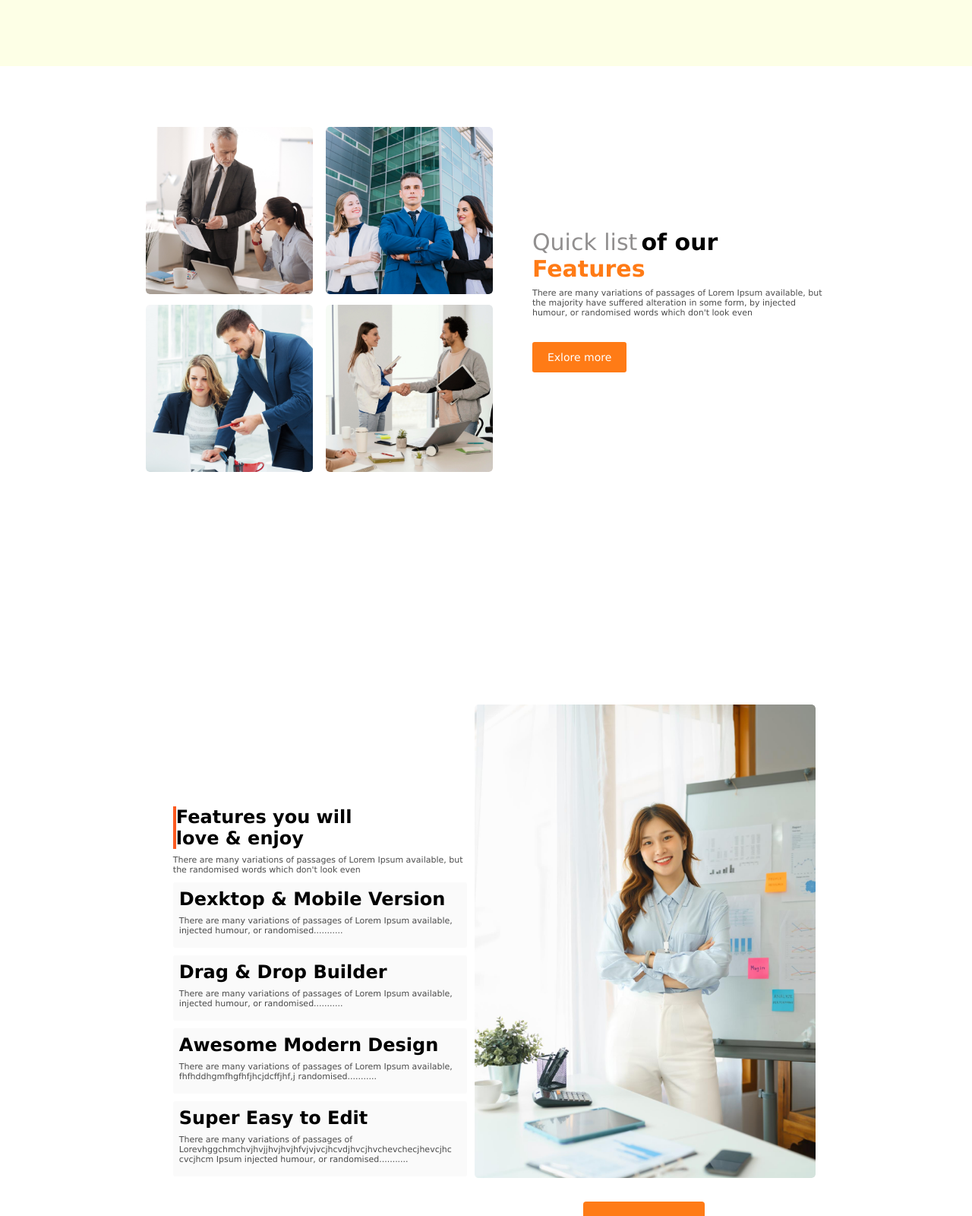
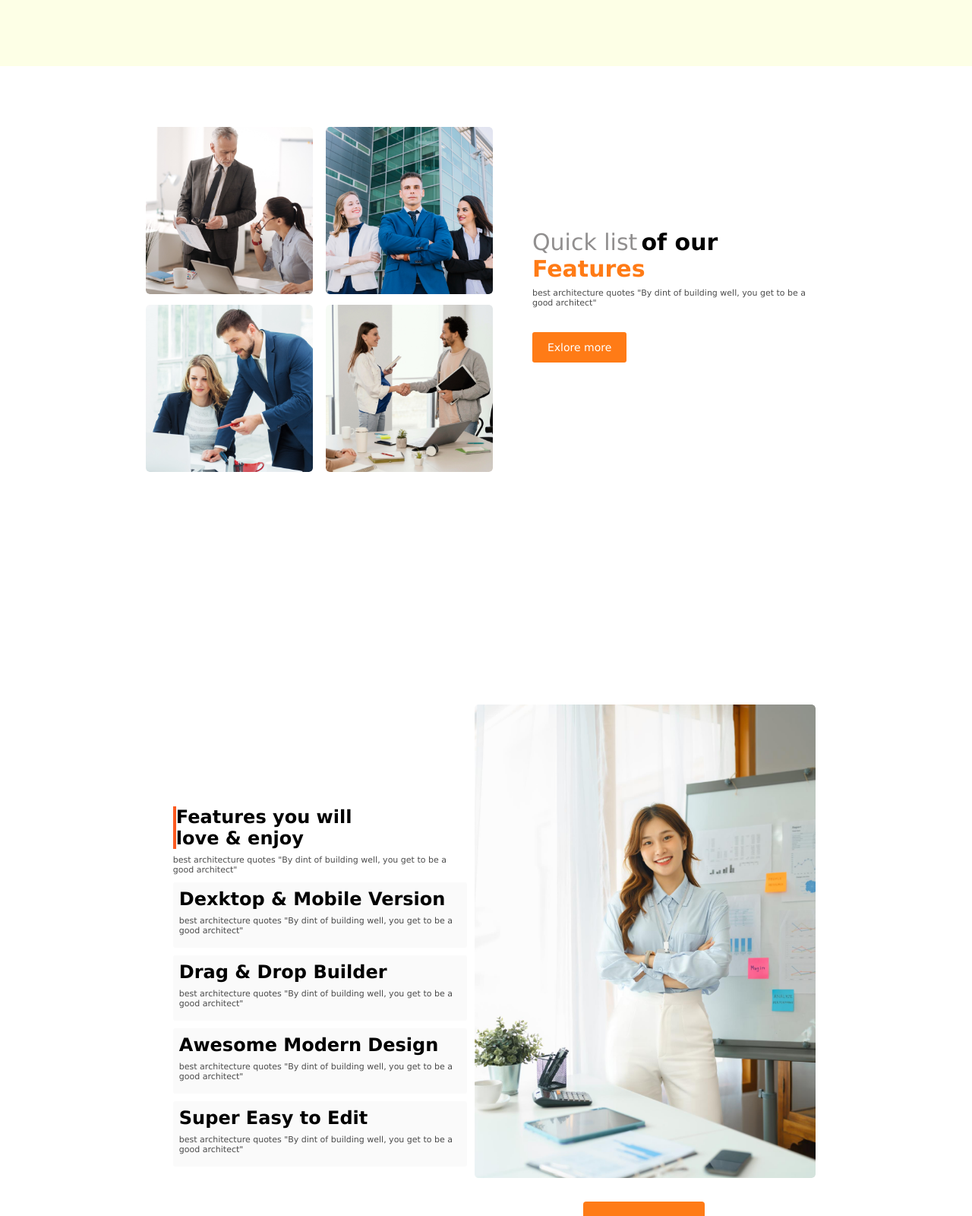
Before and after one commit to Nasif96/assignment217feb, a plain HTML site: page index.html in a window 1280 px wide. Shown: the part 1200-2800 px from the top of the page at 76% size. Drawn offline with Linux system fonts and the light colour scheme.

Commit message:
Add files via upload

```diff
--- a/index.html
+++ b/index.html
@@ -29,10 +29,11 @@
 <div class="header-2nd">
     <h1>Brand New</h1>
     <h1>Group Of Architects</h1><br>
-    <p>There are many variations of passages of Lorem Ipsum available, but the majority have suffered alteration in
-
+    <p>best architecture quotes
+        "By dint of building well, you get to be a good architect"
     </p>
-    <p>some form, by injected humour, or randomised words which don't look even
+    <p>best architecture quotes
+        "By dint of building well, you get to be a good architect"
 
     </p>
     <button class="btn-header">Exlore more</button>
@@ -65,10 +66,8 @@
                 <span style="color:rgb(145, 143, 143);font-size: 30px">Quick list</span>
                 <h1 style="color: black;font-weight: bolder;display: inline;font-size: 30px;">of our</h1>
                 <h1 style="color: rgb(255, 123, 22);font-size: 30px">Features</h1>
-                <p>There are many variations of passages of Lorem Ipsum available,
-                    but the majority have suffered alteration in some form, by injected
-                    humour, or randomised words which don't look even
-
+                <p>best architecture quotes
+                    "By dint of building well, you get to be a good architect"
                 </p>
                 <button class="btn-header">Exlore more</button>
               </div>
@@ -83,34 +82,29 @@
     <div class="text-holder">
         <div  style="border-left: 4px solid rgb(252, 90, 32);"><h1>Features you will </h1>
             <h1>love & enjoy</h1></div>
-        <p>There are many variations of passages of Lorem Ipsum available, but the
-
-            randomised words which don't look even
+        <p>best architecture quotes
+            "By dint of building well, you get to be a good architect"
         </p>
         <div class="texts">
             <h1>Dexktop & Mobile Version</h1>
-            <p>There are many variations of passages of Lorem Ipsum available,
-
-                injected humour, or randomised...........
+            <p>best architecture quotes
+                "By dint of building well, you get to be a good architect"
             </p></div>
             <div class="texts">
                 <h1>Drag & Drop Builder</h1>
-                <p>There are many variations of passages of Lorem Ipsum available,
-
-                    injected humour, or randomised...........
+                <p>best architecture quotes
+                    "By dint of building well, you get to be a good architect"
                 </p></div>
                 <div class="texts">
                     <h1>Awesome Modern Design</h1>
-                    <p>There are many variations of passages of Lorem Ipsum available,
-                        fhfhddhgmfhgfhfjhcjdcffjhf,j
-                       randomised...........
+                    <p>best architecture quotes
+                        "By dint of building well, you get to be a good architect"
                     </p></div>
 
                     <div class="texts">
                         <h1>Super Easy to Edit</h1>
-                        <p>There are many variations of passages of Lorevhggchmchvjhvjjhvjhvjhfvjvjvcjhcvdjhvcjhvchevchecjhevcjhc
-                            cvcjhcm Ipsum
-                            injected humour, or randomised...........
+                        <p>best architecture quotes
+                            "By dint of building well, you get to be a good architect"
                         </p></div>
     </div><br>
 
@@ -159,29 +153,25 @@
         <div class="text-holder">
             <div  style="border-left: 4px solid rgb(252, 90, 32);"><h1>Features you will </h1>
                 <h1>love & enjoy</h1></div>
-            <p>There are many variations of passages of Lorem Ipsum available, but the
-
-                randomised words which don't look even
+            <p>best architecture quotes
+                "By dint of building well, you get to be a good architect"
             </p>
             <div class="texts">
                 <h1>Dexktop & Mobile Version</h1>
-                <p>There are many variations of passages of Lorem Ipsum available,
-
-                    injected humour, or randomised...........
+                <p>best architecture quotes
+                    "By dint of building well, you get to be a good architect"
                 </p></div>
                 <div class="texts">
                     <h1>Drag & Drop Builder</h1>
-                    <p>There are many variations of passages of Lorem Ipsum available,
-
-                        injected humour, or randomised...........
+                    <p>best architecture quotes
+                        "By dint of building well, you get to be a good architect"
                     </p></div>
 
 
                         <div class="texts">
                             <h1>Super Easy to Edit</h1>
-                            <p>There are many variations of passages of Lorevhggchmchvjhvjjhvjhvjhfvjvjvcjhcvdjhvcjhvchevchecjhevcjhc
-                                cvcjhcm Ipsum
-                                injected humour, or randomised...........
+                            <p>best architecture quotes
+                                "By dint of building well, you get to be a good architect"
                             </p></div>
         </div><br>
 
```
